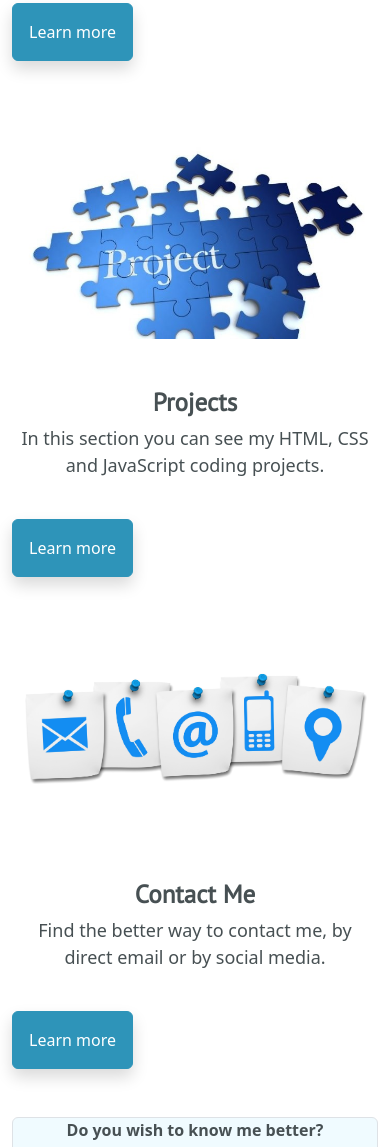
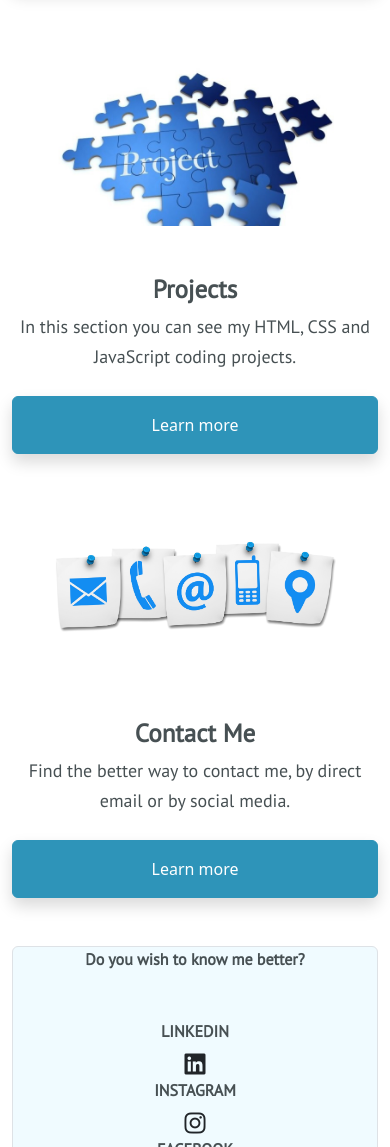
Before and after one commit to SaraSaMatos/MyPortfolioProject, a plain HTML site: page index.html in a window 390 px wide. Shown: the part 853-2000 px from the top of the page. Drawn offline with nearby package versions, Linux system fonts and the light colour scheme; a web font is replaced by a local one.

Commit message:
Responsive updates

```diff
--- a/index.html
+++ b/index.html
@@ -51,7 +51,7 @@
     <div class="container">
         <div class="row mt-5">
             <div class="col-sm-8">
-                <img src="/images/Sara_arrabida.jpg" alt="Sara_arrabida" class="img-fluid" width="500px"/>
+                <img src="/images/Sara_arrabida.jpg" alt="Sara_arrabida" class="img-fluid rounded" width="500px"/>
             </div>
             <div class="col-sm-4">
                 <h2 class="grid-title fw-bolder">
@@ -64,7 +64,7 @@
 
         <div class="row mt-5">
             <div class="col-sm-8">
-                <img src="/images/projects.jpeg" alt="projects" class="img-fluid" width="500px"/>
+                <img src="/images/projects.jpeg" alt="projects" class="img-fluid rounded" width="500px"/>
             </div>
             <div class="col-sm-4 mt-5">
                 <h2 class="grid-title fw-bolder">
@@ -77,7 +77,7 @@
 
         <div class="row mt-5">
             <div class="col-sm-8">
-                <img src="/images/contact.jpg" alt="contact-Me" class="img-fluid" width="500px"/>
+                <img src="/images/contact.jpg" alt="contact-Me" class="img-fluid rounded" width="500px"/>
             </div>
             <div class="col-sm-4 mt-5">
                 <h2 class="grid-title fw-bolder">
@@ -90,18 +90,23 @@
     </div>
 
     <div class="container">
-        <div class="row-classification mt-5 border rounded">
+        <div class="row-knowMe mt-5 border rounded">
             <div class="col-sm-12">
-            <p class="classification text-center"> Do you wish to know me better? </p>
-          <div class="row mb-3">
+            <p class="knowMe text-center mb-5"> Do you wish to know me better? </p>
+        <div class="row mt-5 mb-5">
           <div class="col-sm-4">
-                <i class="fa-brands fa-instagram fa-beat p-1 d-flex justify-content-evenly"></i>
+            <p class="Ln text-center">LINKEDIN</p>
+            <i class="fa-brands fa-linkedin fa-xl p-1 d-flex justify-content-center"></i>
           </div>
+
           <div class="col-sm-4">
-                <i class="fa-brands fa-facebook fa-beat p-1 d-flex justify-content-evenly"></i>
+            <p class="Ig text-center">INSTAGRAM</p>
+            <i class="fa-brands fa-instagram fa-xl p-1 d-flex justify-content-center"></i>
           </div>
+
           <div class="col-sm-4">
-                <i class="fa-brands fa-linkedin fa-beat p-1 d-flex justify-content-evenly"></i>
+            <p class="Fb text-center">FACEBOOK</p>
+            <i class="fa-brands fa-facebook fa-xl p-1 d-flex justify-content-center"></i>
           </div>
           </div>
             </div>
--- a/styles/portfolio.css
+++ b/styles/portfolio.css
@@ -6,11 +6,15 @@
   --third-color: #acdcee;
 
   --fourth-color: #f0fbff;
+
+  --heading-font: "Playpen Sans", cursive;
+
+  --second-font: "PT Sans", sans-serif;
 }
 
 h1 {
   margin-top: 50px;
-  font-family: "Playpen Sans", cursive;
+  font-family: var(--heading-font);
   font-size: 70px;
   text-align: center;
   font-weight: bold;
@@ -18,18 +22,21 @@ h1 {
 }
 
 h2 {
-  font-family: "PT Sans", sans-serif;
+  font-family: var(--second-font);
   font-size: 50px;
   text-align: center;
+  font-weight: bold;
   font-size: 18px;
   color: var(--second-color);
 }
 footer {
   font-weight: bold;
   color: var(--second-color);
+  font-family: var(--second-font);
 }
 .navbar {
   color: var(--fourth-color);
+  font-family: var(--second-font);
 }
 .hero {
   background: var(--third-color);
@@ -38,6 +45,7 @@ footer {
 
 .grid-title {
   font-size: 25px;
+  font-family: var(--second-font);
   color: var(--second-color);
 }
 .aboutMe-description,
@@ -46,9 +54,14 @@ footer {
 .aboutMe-details,
 .aboutMe-details,
 .education-details,
-.professionalLife-details {
+.professionalLife-details,
+.mentalHealth-description,
+.weatherApp-description,
+.croissants-description {
   font-size: 18px;
   color: var(--second-color);
+  line-height: 30px;
+  font-family: var(--second-font);
 }
 
 .aboutMe-header,
@@ -56,6 +69,8 @@ footer {
 .professionalLife-header {
   background-color: var(--first-color);
   color: white;
+  font-weight: normal;
+  font-family: var(--second-font);
 }
 .certificates {
   display: block;
@@ -66,14 +81,15 @@ footer {
 .socialmedia {
   text-decoration: none;
 }
-.classification,
+.knowMe,
 .bookWithMe {
   color: var(--second-color);
 }
 .bookWithMe,
-.row-classification {
+.row-knowMe {
   font-weight: bold;
   background-color: var(--fourth-color);
+  font-family: var(--second-font);
 }
 .contactMe-link {
   text-decoration: none;
@@ -87,6 +103,7 @@ footer {
 .getintouch {
   font-size: 40px;
   font-weight: bold;
+  font-family: var(--second-font);
   color: var(--second-color);
 }
 .row-sm {
@@ -97,6 +114,7 @@ footer {
 .contactPhone,
 .social-media {
   color: var(--first-color);
+  font-family: var(--second-font);
 }
 .email-link,
 .phone-nr,
@@ -104,6 +122,7 @@ footer {
 .Ig,
 .Fb {
   color: var(--second-color);
+  font-family: var(--second-font);
 }
 .learn-more {
   background-color: var(--first-color);
@@ -114,3 +133,17 @@ footer {
   border-color: var(--third-color);
   color: var(--second-color);
 }
+
+@media (max-width: 576px) {
+  .learn-more {
+    display: block;
+  }
+  .fa-brands {
+    margin-bottom: 10px;
+  }
+  img {
+    display: block;
+    margin: 0 auto;
+    width: 300px;
+  }
+}
```
Also changed, not shown: contact.html (+3 -3 lines), projects.html (+3 -3 lines). Lines whose indentation alone changed are shown as unchanged.
